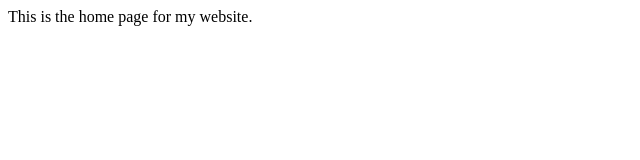
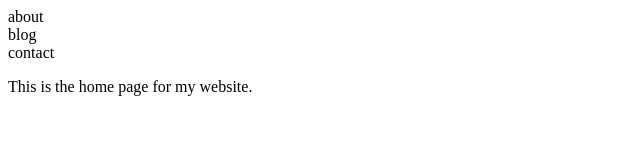
Before and after one commit to ryang72/ryang72.github.io, a plain HTML site: page index.html in a window 1280 px wide. Shown: the whole page, without its empty margins (0-640 px from the left). Drawn offline with Linux system fonts and the light colour scheme.

Commit message:
first comment

```diff
--- a/index.html
+++ b/index.html
@@ -1,8 +1,17 @@
-<html>
+<html lang='en'>
   <head>
-    <title>Hello, World</title>
+    <meta charset='UTF-8'/>
+    <title>Richard Yang</title>
+    <link rel='stylesheet' href='styles.css'/>
   </head>
-  <body bgcolor=white>
-    <p>This is the home page for my website. </p>
-  </body>
+  <div class='menu-box'>
+    <div class='menu'>
+      <div class='about'>about</div>
+      <div class='blog'>blog</div>
+      <div class='contact'>contact</div>
+    </div>
+  </div>
+  <p>This is the home page for my website. </p>
+
+</body>
 </html>
```
Also changed, not shown: styles.css (added).
